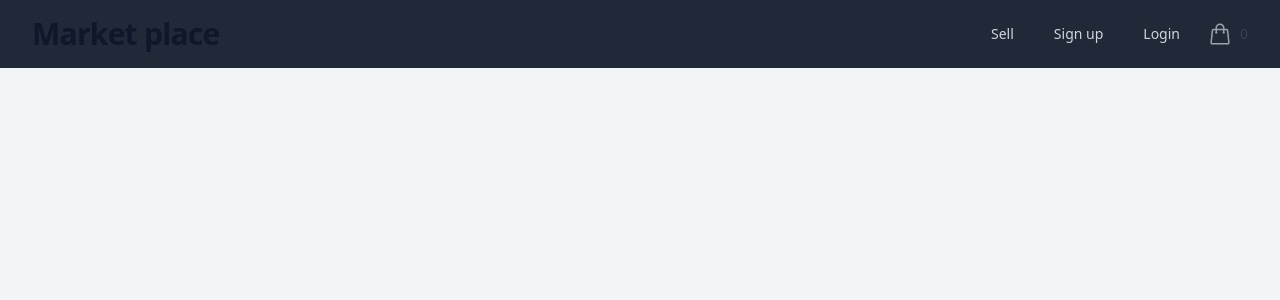
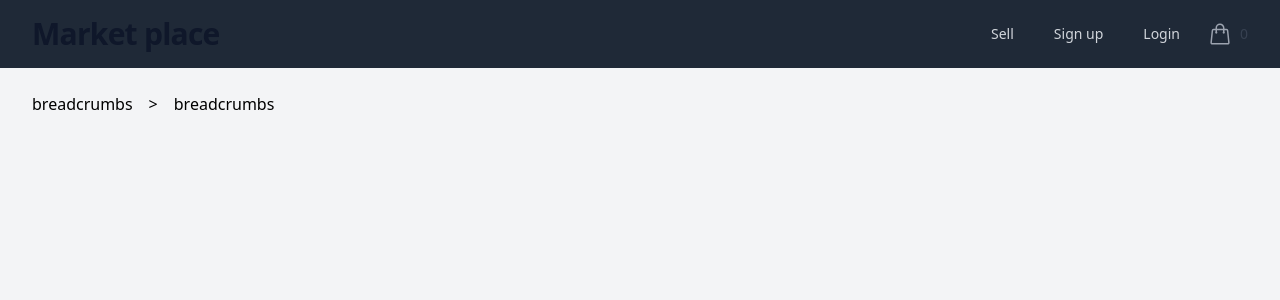
Before and after one commit to Sangwoo-Oh/marketplace-frontend, an Angular app: page /itm/1 in a window 1280 px wide. Before the commit this address led to /. Shown: the top 300 px of the page. Built offline with nearby package versions, Linux system fonts and the light colour scheme; no server answers.

Commit message:
item-detail module

```diff
--- a/src/app/app.routes.ts
+++ b/src/app/app.routes.ts
@@ -6,5 +6,5 @@ import { DetailComponent } from './detail/detail.component';
 export const routes: Routes = [
     { path: '', component: TopPageComponent },
     { path: 'cat', component: CategoryComponent },
-    { path: 'itm', component: DetailComponent },
+    { path: 'itm/:id', component: DetailComponent },
 ];
--- a/src/app/detail/detail.component.html
+++ b/src/app/detail/detail.component.html
@@ -1 +1,28 @@
-<p>detail works!</p>
+<div class="min-h-full">
+    <header>
+        <div class="mx-auto max-w-7xl px-4 py-6 sm:px-6 lg:px-8">
+            <ul class="flex space-x-4">
+                <li><a routerLink="/" class="hover:underline">breadcrumbs</a></li>
+                <li>></li>
+                <li><a>breadcrumbs</a></li>
+            </ul>
+        </div>
+    </header>
+    <main>
+        <div class="mx-auto max-w-7xl px-4 py-6 sm:px-6 lg:px-8">
+            <div *ngIf="this.item" class="flex flex-wrap justify-between">
+                <div class="w-2/3">
+                    <img src="{{this.item.image_url}}" alt="">
+                </div>
+                <div class="w-1/3">
+                    <h1 class="text-2xl">{{this.item.name}}</h1>
+                    <div>{{this.item.price}}</div>
+                    <div>condition</div>
+                    <div>{{this.item.description}}</div>
+                    <button class="bg-blue-600">Buy it now</button>
+                    <button>Add to watchlist</button>
+                </div>
+            </div>
+        </div>
+    </main>
+</div>
--- a/src/app/detail/detail.component.ts
+++ b/src/app/detail/detail.component.ts
@@ -1,12 +1,25 @@
-import { Component } from '@angular/core';
+import { Component, inject } from '@angular/core';
+import { ActivatedRoute, RouterLink } from '@angular/router';
+import { ItemService } from '../service/item.service';
+import { Observable } from 'rxjs';
+import { Item } from '../interface/item';
+import { CommonModule } from '@angular/common';
 
 @Component({
   selector: 'app-detail',
   standalone: true,
-  imports: [],
+  imports: [CommonModule, RouterLink],
   templateUrl: './detail.component.html',
   styleUrl: './detail.component.scss'
 })
 export class DetailComponent {
-
+  item!: Item;
+  itemService: ItemService = inject(ItemService);
+  route: ActivatedRoute = inject(ActivatedRoute);
+  constructor() {
+    const id = this.route.snapshot.params['id'];
+    this.itemService.getItemById(id).subscribe((data)=>{
+      this.item = data;
+    });
+  }
 }
--- a/src/app/service/item.service.ts
+++ b/src/app/service/item.service.ts
@@ -14,4 +14,7 @@ export class ItemService {
   getItems():Observable<Item[]> {
     return this.httpClient.get<Item[]>(this.url);
   }
+  getItemById(id: string): Observable<Item> {
+    return this.httpClient.get<Item>(this.url + '/' + id);
+  }
 }
--- a/src/app/top-page/top-page.component.html
+++ b/src/app/top-page/top-page.component.html
@@ -16,7 +16,7 @@
         <h2 class="text-2xl mb-4">Trending on Marketplace</h2>
         <div class="flex flex-wrap justify-between">
           <div *ngFor='let item of this.items | async' class="w-60">
-            <a href="{{item._id}}" class="hover:underline">
+            <a [routerLink]="['itm', item._id]" class="hover:underline">
               <img src="{{item.image_url}}" alt="">
               <div class="mt-2">{{item.name}}</div>
               <div class="mt-2">{{item.price}}</div>
--- a/src/app/top-page/top-page.component.ts
+++ b/src/app/top-page/top-page.component.ts
@@ -3,11 +3,12 @@ import { Item } from '../interface/item';
 import { ItemService } from '../service/item.service';
 import { CommonModule } from '@angular/common';
 import { Observable } from 'rxjs';
+import { RouterModule } from '@angular/router';
 
 @Component({
   selector: 'app-top-page',
   standalone: true,
-  imports: [CommonModule],
+  imports: [CommonModule, RouterModule],
   templateUrl: './top-page.component.html',
   styleUrl: './top-page.component.scss'
 })
```
